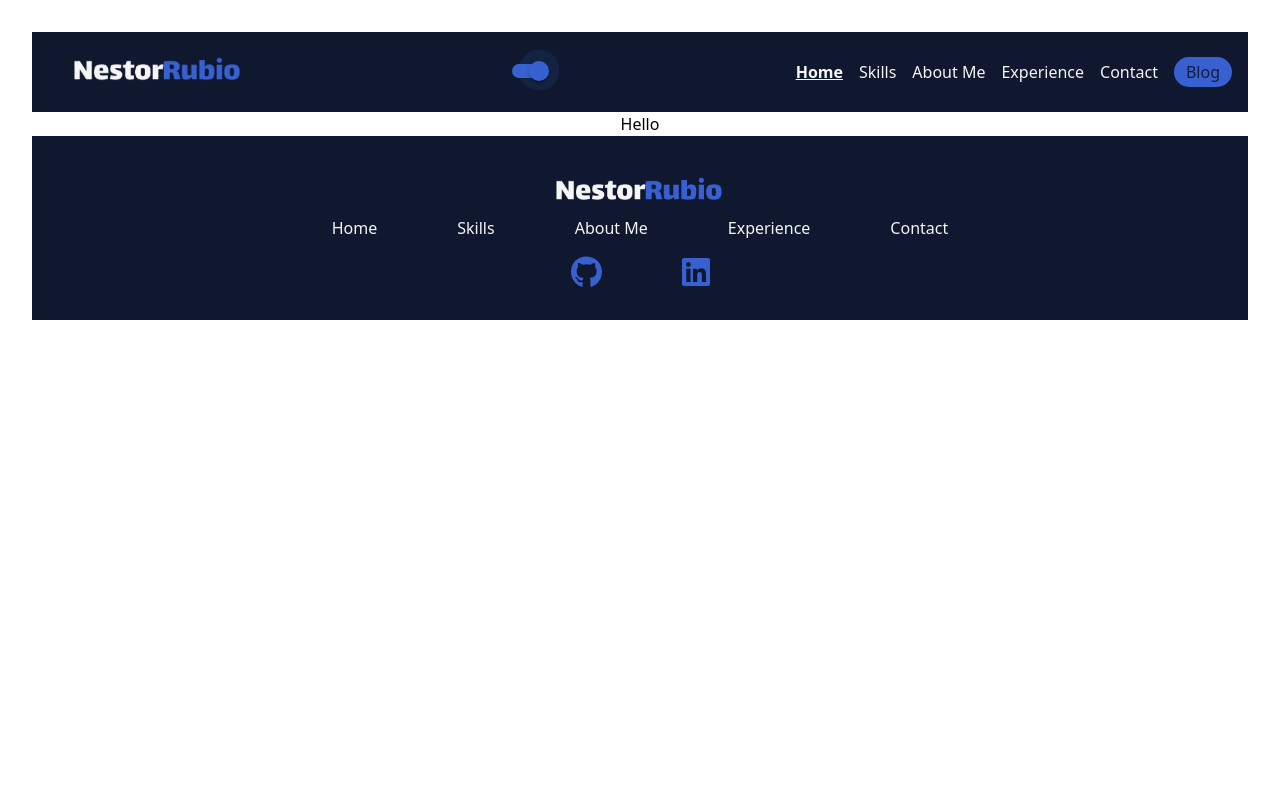
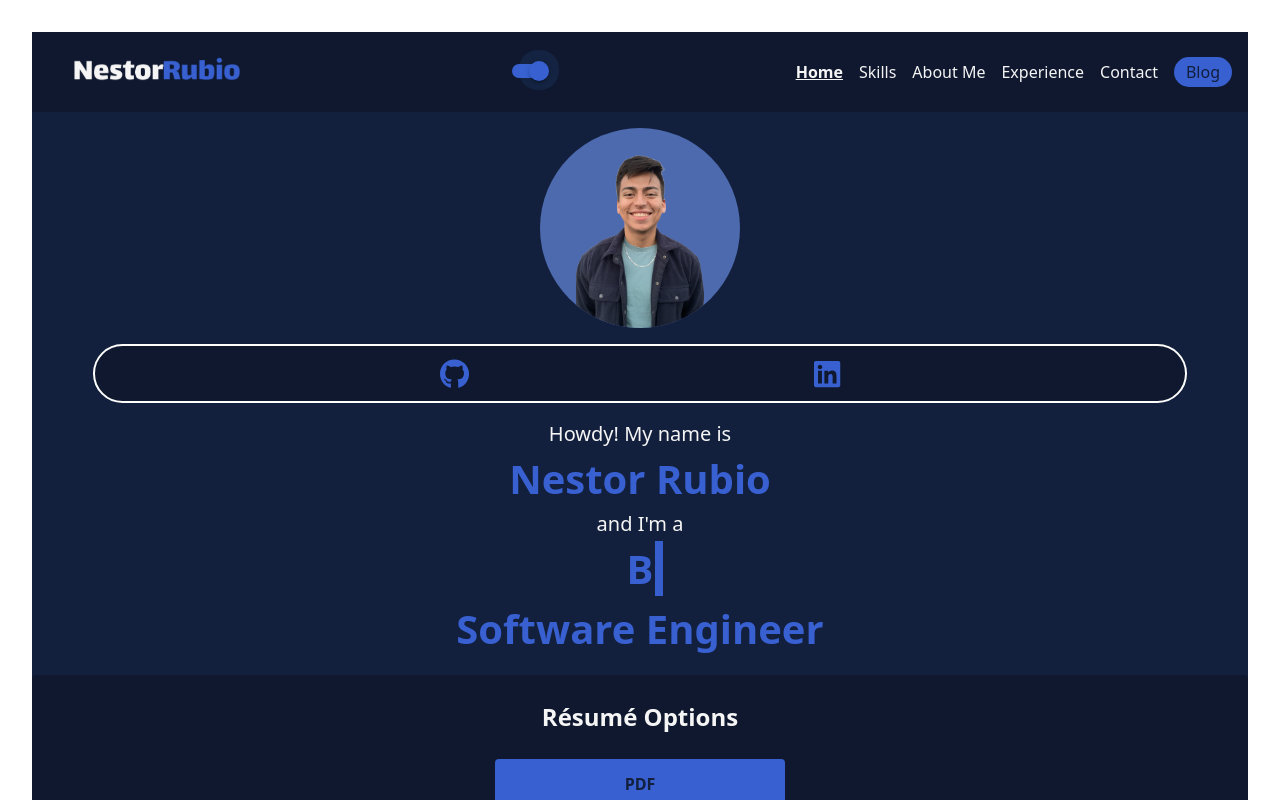
Before and after one commit to rubionestor611/rubionestor611.github.io, a React (Vite) app: page / in a window 1280 px wide. Both pictures are taken after a click on the switch 504 px from the left and 71 px from the top of the page. Shown: the top 800 px of the page. Built offline with nearby package versions, Linux system fonts and the light colour scheme.

Commit message:
working typing and such for home section of website

```diff
--- a/src/App.tsx
+++ b/src/App.tsx
@@ -2,6 +2,11 @@ import './App.css';
 import Header from './components/Header';
 import Footer from './components/Footer';
 import { ThemeProvider } from './components/ThemeContext';
+import Home from './sections/Home';
+import Skills from './sections/Skills';
+import Experience from './sections/Experience';
+import Contact from './sections/Contact';
+import About from './sections/About';
 
 function App() {
 
@@ -9,7 +14,11 @@ function App() {
     <ThemeProvider>
       <div>
         <Header/>
-        <p className=''>Hello</p>
+        <Home/>
+        <Skills/>
+        <About/>
+        <Experience/>
+        <Contact/>
         <Footer/>
       </div>
     </ThemeProvider>
--- a/src/components/Footer.tsx
+++ b/src/components/Footer.tsx
@@ -21,9 +21,9 @@ const Footer = () => {
           }
         </ul>
         {/* HYPERLINKS */}
-        <div className="flex flex-row justify-center space-x-20">
-          <a href="https://github.com/rubionestor611" target="_blank" className="text-primary"><FontAwesomeIcon icon={faGithub} size="2xl"/></a>
-          <a href="https://www.linkedin.com/in/rubio-nestor" target="_blank" className="text-primary"><FontAwesomeIcon icon={faLinkedin} size="2xl"/></a>
+        <div className="flex flex-row justify-center space-x-20 text-[30px]">
+          <a href="https://github.com/rubionestor611" target="_blank" className="text-primary"><FontAwesomeIcon icon={faGithub}/></a>
+          <a href="https://www.linkedin.com/in/rubio-nestor" target="_blank" className="text-primary"><FontAwesomeIcon icon={faLinkedin}/></a>
         </div>
       </div>
     </div>
--- a/src/sections/About.tsx
+++ b/src/sections/About.tsx
@@ -0,0 +1,7 @@
+const About = () => {
+  return (
+    <p>About</p>
+  )
+};
+
+export default About;
--- a/src/sections/Contact.tsx
+++ b/src/sections/Contact.tsx
@@ -0,0 +1,7 @@
+const Contact = () => {
+  return (
+    <p>Contact</p>
+  )
+};
+
+export default Contact;
--- a/src/sections/Experience.tsx
+++ b/src/sections/Experience.tsx
@@ -0,0 +1,7 @@
+const Experience = () => {
+  return (
+    <p>Experience</p>
+  )
+};
+
+export default Experience;
--- a/src/sections/Home.tsx
+++ b/src/sections/Home.tsx
@@ -0,0 +1,50 @@
+import { useEffect } from "react";
+import { useTheme } from "../components/ThemeContext";
+import useTypingText from "../utils/useTypingText";
+import { words } from "../utils/utils";
+import selfie from "../assets/selfie.png";
+import { FontAwesomeIcon } from "@fortawesome/react-fontawesome";
+import { faGithub, faLinkedin } from "@fortawesome/free-brands-svg-icons";
+const Home = () => {
+  const {isDarkMode} = useTheme();
+  const {word, stop, text} = useTypingText(words,130,20)
+
+  const primaryText = "self-center text-[40px] text-primary font-bold";
+  const secondaryText = "self-center text-[20px] text-lightText dark:text-darkText"
+  useEffect(()=>{
+    if(text == words[words.length - 1]) {
+      stop();
+    }
+  },[text])
+
+  return (
+    <div className={`${isDarkMode ? 'dark':''} flex flex-col justify-center`}>
+      <div className=" bg-lightBG1 dark:bg-darkBG1 justify-center flex flex-col">
+        {/* IMAGE */}
+        <img src={selfie} className="self-center rounded-full h-[200px] w-[200px] bg-lightAccent dark:bg-darkAccent my-4 object-contain"/>
+        {/* ISLAND */}
+        <div className="bg-lightBG2 dark:bg-darkBG2 rounded-full border-black dark:border-white border-2 self-center w-[90%] flex flex-row justify-evenly text-primary text-[30px] py-[5px] mb-4">
+        <a href="https://github.com/rubionestor611" target="_blank" className="text-primary"><FontAwesomeIcon icon={faGithub}/></a>
+          <a href="https://www.linkedin.com/in/rubio-nestor" target="_blank" className="text-primary"><FontAwesomeIcon icon={faLinkedin}/></a>
+        </div>
+        {/* TEXT */}
+        <div className="flex flex-col justify-center pb-4">
+          <p className={secondaryText}>Howdy! My name is</p>
+          <p className={primaryText}>Nestor Rubio</p>
+          <p className={secondaryText}>and I'm a</p>
+          {word}
+          <p className={primaryText}>Software Engineer</p>
+        </div>
+        {/* RESUMES */}
+        <div className="rounded bg-lightBG2 dark:bg-darkBG2 flex flex-col justify-center py-[24px]">
+          <p className="self-center text-[24px] font-bold text-lightText dark:text-darkText mb-[24px]">Résumé Options</p>
+          <button className="bg-primary w-[290px] h-[50px] rounded self-center text-lightBG1 dark:text-darkBG1 font-bold">PDF</button>
+          <p className="self-center text-[20px] text-lightText dark:text-darkText">and</p>
+          <button className="bg-primary w-[290px] h-[50px] rounded self-center text-lightBG1 dark:text-darkBG1 font-bold">HTML / CSS</button>
+        </div>
+      </div>
+    </div>
+  )
+};
+
+export default Home;
--- a/src/sections/Skills.tsx
+++ b/src/sections/Skills.tsx
@@ -0,0 +1,7 @@
+const Skills = () => {
+  return (
+    <p>Skills</p>
+  )
+};
+
+export default Skills;
--- /dev/null
+++ b/src/utils/useTypingText.tsx
@@ -0,0 +1,84 @@
+
+import React, {useState, useEffect, useRef} from "react";
+import "./utils.css"
+const FORWARD = 'forward';
+const BACKWARD = 'backward';
+
+const useTypingText = (words=["provide"], keySpeed=1000,maxPauseAmount=10) => {
+  const [wordIndex,setWordIndex] = useState(0);
+  const [currentWord, setCurrentWord] = useState(words[wordIndex].split(''));
+  const [isStopped, setIsStopped] = useState(false);
+
+  const stop = () => {
+    clearInterval(typingInterval.current);
+    setIsStopped(true);
+  }
+
+  const direction = useRef(BACKWARD);
+	const typingInterval = useRef<any>();
+	const letterIndex = useRef<any>();
+
+  useEffect(() => {
+    let pauseCounter = 0;
+
+    if(isStopped) return;
+
+    const backspace = () => {
+      if (letterIndex.current === 0) {
+        const isOnLastWord = wordIndex === words.length - 1;
+
+        setWordIndex(!isOnLastWord ? wordIndex + 1 : 0);
+        direction.current = FORWARD;
+
+        return;
+      }
+
+      const segment = currentWord.slice(0, currentWord.length - 1);
+      setCurrentWord(segment);
+      letterIndex.current = currentWord.length - 1;
+    }
+
+
+    const typeLetter = () => {
+      if (letterIndex.current >= words[wordIndex].length) {
+        direction.current = BACKWARD;
+        pauseCounter = maxPauseAmount
+        return;
+      }
+      const segment = words[wordIndex].split('');
+      setCurrentWord(currentWord.concat(segment[letterIndex.current]));
+      letterIndex.current = letterIndex.current + 1;
+    }
+
+
+
+    typingInterval.current = setInterval(() => {
+      if(pauseCounter > 0) {
+        pauseCounter -= 1;
+      }
+
+      if (direction.current === FORWARD) {
+        typeLetter();
+      } else {
+        backspace();
+      }
+    }, keySpeed);
+
+    return () => {
+      clearInterval(typingInterval.current);
+    }
+  }, [currentWord, wordIndex, keySpeed, words, maxPauseAmount]);
+
+  return {
+    word: (
+      <span className={`word ${currentWord.length ? 'full' : 'empty'}`}>
+	      <span>{currentWord.length ? currentWord.join('') : '0'}</span>
+	    </span>
+    ),
+    start: () => setIsStopped(false),
+    stop,
+    text: currentWord.join('')
+  }
+}
+
+export default useTypingText;
--- /dev/null
+++ b/src/utils/utils.css
@@ -0,0 +1,42 @@
+.word {
+  display: block;
+  align-self: center;
+  font-weight: bold;
+  font-size: 40px;
+}
+
+.word span {
+  color: #3860D0;
+  position: relative;
+}
+
+.word span::after {
+  content: '';
+  width: 8px;
+  height: 100%;
+  background: #3860D0;
+  display: block;
+  position: absolute;
+  right: -10px;
+  top: 0;
+  animation: blink 0.5s ease infinite alternate-reverse;
+}
+
+@keyframes blink {
+  from {
+    opacity: 100%;
+  }
+
+  to {
+    opacity: 0%;
+  }
+}
+
+.word.empty {
+  visibility: hidden;
+}
+
+.word.empty span::after {
+  visibility: visible;
+  right: 0;
+}
--- a/src/utils/utils.tsx
+++ b/src/utils/utils.tsx
@@ -5,3 +5,5 @@ export const navLinks = [
   ['Experience','#experience'],
   ['Contact','#contact']
 ];
+
+export const words = [" ", "Curious", "Hard-Working", "Front-End", "Back-End", "Full-Stack"];
```
Also changed, not shown: src/assets/selfie.png (added), src/sections/Projects.tsx (deleted).
